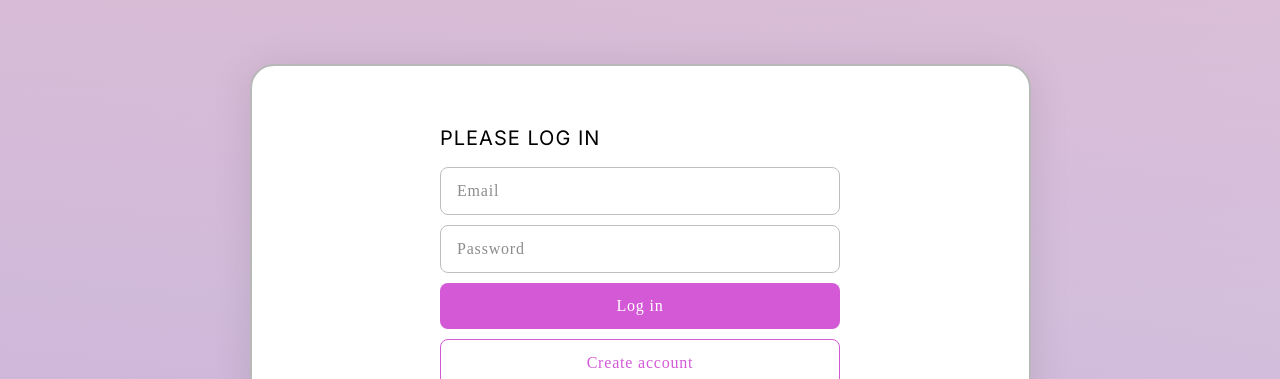
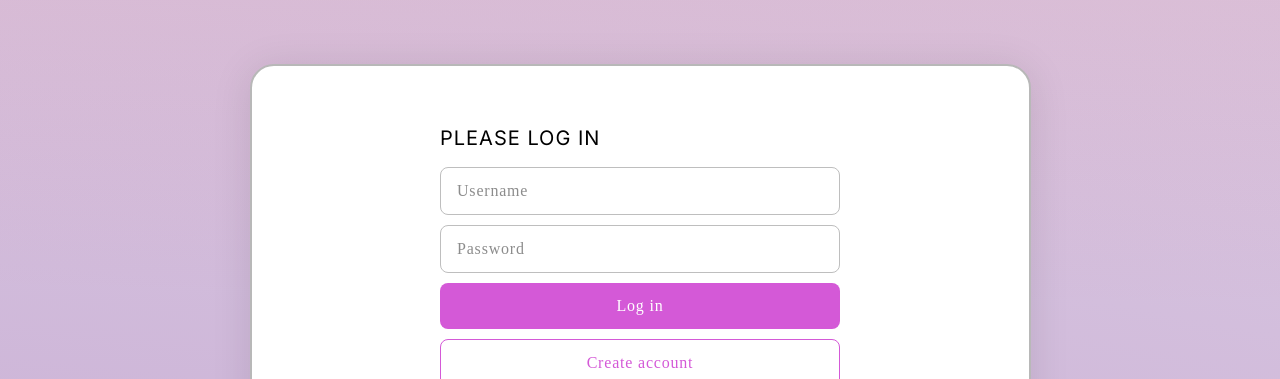
Before and after one commit to Shireling/p2p-next, a Next.js app: page /login in a window 1280 px wide. Shown: the part 110-489 px from the top of the page. Built offline with nearby package versions, Linux system fonts and the light colour scheme; no server answers; a web font is replaced by a local one.

Commit message:
Added react-hook-form & validation for login form

```diff
--- a/package.json
+++ b/package.json
@@ -10,6 +10,7 @@
   },
   "dependencies": {
     "@auth/prisma-adapter": "^1.0.2",
+    "@hookform/resolvers": "^3.3.1",
     "@moovio/node": "^1.2.2",
     "@prisma/client": "^5.3.1",
     "@reduxjs/toolkit": "^1.9.5",
--- a/src/app/(auth)/login/page.tsx
+++ b/src/app/(auth)/login/page.tsx
@@ -9,6 +9,7 @@ import { signIn } from "next-auth/react"
 import { providerLogin } from "@/lib/auth/provider-login"
 import Button from "@/components/form-elements/button/button"
 import TextInput from "@/components/form-elements/text-input/text-input"
+import LoginForm from "@/components/forms/login-form/login-form"
 
 export default function LoginView() {
   const [username, setUsername] = useState('')
@@ -24,9 +25,7 @@ export default function LoginView() {
     <div>
       <h1>PLEASE LOG IN</h1>
       <div className='form-wrap'>
-        <TextInput inputType='email' placeholder='Email' value={username} handleChange={(e) => setUsername(e.target.value)} />
-        <TextInput inputType='password' placeholder='Password' value={password} handleChange={(e) => setPassword(e.target.value)} />
-        <Button handleClick={() => signIn()}>Log in</Button>
+        <LoginForm />
         <Link href='/create-account'>
           <Button handleClick={() => console.log('go to create')} hollow>Create account</Button>
         </Link>
--- a/src/app/globals.css
+++ b/src/app/globals.css
@@ -1,4 +1,4 @@
-@import url('https://fonts.googleapis.com/css2?family=Inria+Sans:wght@300;400;700&display=swap');
+@import url("https://fonts.googleapis.com/css2?family=Inria+Sans:wght@300;400;700&display=swap");
 
 * {
   box-sizing: border-box;
@@ -32,8 +32,8 @@ main {
   justify-content: center;
   margin: auto;
   border-radius: 24px;
-  border: 2px solid #B8B8B8;
-  background: #FFF;
+  border: 2px solid #b8b8b8;
+  background: #fff;
   overflow: hidden;
   box-shadow: 0px 4px 40px 0px rgba(0, 0, 0, 0.1);
 }
@@ -63,10 +63,12 @@ p {
 a {
   color: black;
   text-decoration: none;
-  color: #D459D7;
+  color: #d459d7;
 }
 
-input, select, button {
+input,
+select,
+button {
   font-family: Inria Sans;
 }
 
@@ -77,9 +79,37 @@ button {
 hr {
   margin: 10px 0;
   border: none;
-  border-top: 1px solid #C2C2C2;
+  border-top: 1px solid #c2c2c2;
 }
 
 .underlined {
   text-decoration: underline;
 }
+
+input[type="text"],
+input[type="password"],
+input[type="numnber"] {
+  display: flex;
+  padding: 14px 16px;
+  align-items: center;
+  border-radius: 8px;
+  border: 1px solid #bebebe;
+  color: black;
+  font-size: 16px;
+  font-weight: 300;
+  letter-spacing: 0.8px;
+  font-weight: 400;
+  width: 100%;
+}
+
+input[type="text"]::placeholder,
+input[type="password"]::placeholder,
+input[type="numnber"]::placeholder {
+  color: #8c8c8c;
+}
+
+.form-error-label {
+  color: rgb(171, 12, 12);
+  font-size: 14px;
+  font-weight: 700;
+}
--- a/src/components/form-elements/button/button.tsx
+++ b/src/components/form-elements/button/button.tsx
@@ -2,11 +2,12 @@ import './button.css'
 
 interface Props {
   children: React.ReactNode
+  inputType?: 'submit'
   hollow?: boolean
   handleClick?: (() => void) | ((e: React.FormEvent) => Promise<void>)
 }
 
-const Button = ({children, hollow, handleClick}: Props) => {
+const Button = ({children, inputType, hollow, handleClick}: Props) => {
   return (
     <button className={hollow ? 'hollow' : ''} onClick={handleClick}>
       {children}
--- a/src/components/form-elements/text-input/text-input.tsx
+++ b/src/components/form-elements/text-input/text-input.tsx
@@ -8,7 +8,9 @@ interface Props {
   required?: boolean
   value: string
   currency?: string
-  handleChange: (e: React.ChangeEvent<HTMLInputElement>) => void
+  name: string
+  register: (name: string) => any
+  handleChange?: (e: React.ChangeEvent<HTMLInputElement>) => void
 }
 
 const TextInput = ({
@@ -16,6 +18,8 @@ const TextInput = ({
   placeholder,
   required,
   value,
+  name,
+  register,
   handleChange
 }: Props) => {
   return (
@@ -26,6 +30,7 @@ const TextInput = ({
       placeholder={placeholder}
       required={required ? true : false}
       onChange={handleChange}
+      {...register(name)}
     />
   )
 }
--- /dev/null
+++ b/src/components/forms/login-form/login-form.tsx
@@ -0,0 +1,43 @@
+"use client"
+
+import { useForm, SubmitHandler, Controller } from "react-hook-form"
+import { yupResolver } from "@hookform/resolvers/yup"
+import { loginSchema } from "@/lib/validation-schemas/login-schema"
+import Button from "@/components/form-elements/button/button"
+
+interface Inputs {
+  username: string
+  password: string
+}
+
+const LoginForm = () => {
+  const {
+    register,
+    handleSubmit,
+    formState: { errors },
+  } = useForm<Inputs>({ resolver: yupResolver(loginSchema) })
+
+  const onSubmit: SubmitHandler<Inputs> = (data) => {
+    console.log(data)
+  }
+
+  return (
+    <form onSubmit={handleSubmit(onSubmit)}>
+      <div>
+        <input type="text" placeholder="Username" {...register("username")} />
+        <p className="form-error-label">{errors.username?.message}</p>
+      </div>
+      <div>
+        <input
+          type="password"
+          placeholder="Password"
+          {...register("password")}
+        />
+        <p className="form-error-label">{errors.password?.message}</p>
+      </div>
+      <Button inputType="submit">Log in</Button>
+    </form>
+  )
+}
+
+export default LoginForm
--- /dev/null
+++ b/src/lib/validation-schemas/login-schema.ts
@@ -0,0 +1,11 @@
+import * as yup from 'yup'
+
+export const loginSchema = yup
+  .object({
+    username: yup
+      .string()
+      .email("Please enter a valid email")
+      .required("Please enter your email"),
+    password: yup.string().required("Please enter your password"),
+  })
+  .required()
```
Also changed, not shown: 2 other files (tests, documents, lock files or other folders).
